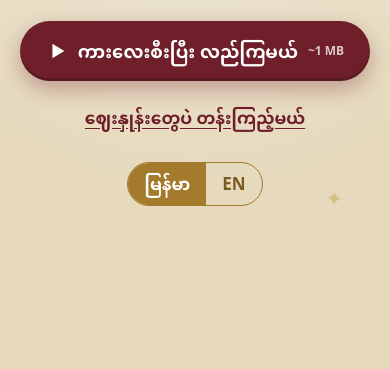
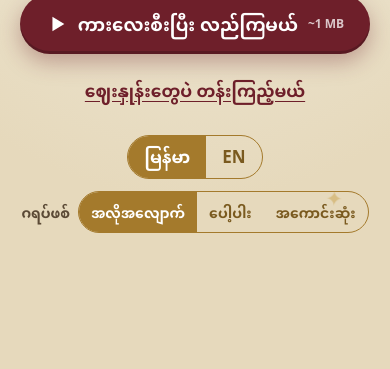
Before and after one commit to SleeperBuildDev/MayaParadise, a plain HTML site: page index.html in a window 390 px wide. Shown: the part 475-844 px from the top of the page. Drawn offline with Linux system fonts and the light colour scheme.

Commit message:
Best graphics on flagship phones, plus an Auto/Lite/Best choice
Flagship phone GPUs (Snapdragon 865+, recent Mali/Immortalis, Xclipse)
now get the high tier automatically. A Graphics switch under the Play
button lets any visitor pick Auto, Lite or Best; the choice is remembered.

Co-Authored-By: Claude Opus 5.5 <noreply@anthropic.com>

```diff
--- a/css/site.css
+++ b/css/site.css
@@ -62,6 +62,10 @@ html[data-lang="en"] #cover h1 { font: 700 48px/1.15 var(--font-serif); }
 .lang-switch button { border: 0; background: transparent; padding: 6px 16px; min-height: 40px; color: var(--gold-text); font-weight: 700; cursor: pointer; }
 .lang-switch button[aria-pressed="true"] { background: var(--gold-deep); color: #fff; }
 .hint-3d { margin-top: 12px; color: var(--muted); font-size: 14px; }
+.quality { display: flex; flex-wrap: wrap; align-items: center; justify-content: center; gap: 8px; margin-top: 12px; }
+.quality-label { color: var(--muted); font-size: 14px; font-weight: 700; }
+.quality .lang-switch { margin-top: 0; }
+.quality .lang-switch button { padding: 6px 12px; font-size: 14px; }
 
 /* ---------- classic page ---------- */
 #classic { max-width: 760px; margin: 0 auto; padding: 0 14px calc(24px + var(--safe-b)); }
--- a/index.html
+++ b/index.html
@@ -119,6 +119,14 @@
     <div class="lang-switch" role="group" aria-label="ဘာသာစကား / Language">
       <button type="button" data-set-lang="my" aria-pressed="true">မြန်မာ</button>
       <button type="button" data-set-lang="en" aria-pressed="false">EN</button>
+    </div>
+    <div class="quality" role="group" aria-label="ဂရပ်ဖစ် / Graphics">
+      <span class="quality-label"><span lang="my">ဂရပ်ဖစ်</span><span lang="en">Graphics</span></span>
+      <div class="lang-switch quality-switch">
+        <button type="button" data-quality="auto" aria-pressed="true"><span lang="my">အလိုအလျောက်</span><span lang="en">Auto</span></button>
+        <button type="button" data-quality="low" aria-pressed="false"><span lang="my">ပေါ့ပါး</span><span lang="en">Lite</span></button>
+        <button type="button" data-quality="high" aria-pressed="false"><span lang="my">အကောင်းဆုံး</span><span lang="en">Best</span></button>
+      </div>
     </div>
     <p class="hint-3d" hidden><span lang="my">ဒီဖုန်းမှာ 3D မပြနိုင်သေးလို့ ရိုးရိုးစာမျက်နှာနဲ့ ပြပေးထားပါတယ်ရှင့်။</span><span lang="en">3D isn't available on this device, so here is the simple page.</span></p>
   </div>
--- a/js/boot.js
+++ b/js/boot.js
@@ -27,11 +27,29 @@ function pickTier(info) {
   const mobile = /Android|iPhone|iPad|iPod|Mobile/i.test(navigator.userAgent);
   if (/SwiftShader|llvmpipe|Software/i.test(r)) return 'low';
   if (/Mali-4|Mali-T[67]|Mali-G(31|51|52)|PowerVR (Rogue )?GE8|Adreno \(TM\) (3\d\d|50\d)|Adreno (3\d\d|50\d)/i.test(r) || mem <= 2 || cores <= 4) return mobile ? 'low' : 'mid';
+  // Flagship phone GPUs (Snapdragon 865 and newer, recent Mali/Immortalis, Samsung Xclipse) get the
+  // best quality too; the game still lowers its pixel ratio by itself if a phone struggles.
+  if (mobile && /Adreno \(TM\) (6[5-9]\d|[7-9]\d\d)|Mali-G(7[1-9]|7\d\d|9\d\d)|Immortalis|Xclipse/i.test(r) && mem >= 4 && cores >= 8) return 'high';
   return mobile ? 'mid' : 'high';
 }
 
+// Graphics choice on the cover (Auto / Lite / Best). Stored as mw-tier; Auto clears it.
+function showQuality() {
+  const cur = safeGet('mw-tier');
+  document.querySelectorAll('[data-quality]').forEach((b) => {
+    const q = b.dataset.quality;
+    b.setAttribute('aria-pressed', String(q === 'auto' ? !['low', 'high'].includes(cur) : q === cur));
+  });
+}
+document.querySelectorAll('[data-quality]').forEach((b) => b.addEventListener('click', () => {
+  if (b.dataset.quality === 'auto') safeDel('mw-tier'); else safeSet('mw-tier', b.dataset.quality);
+  showQuality();
+}));
+
 function safeGet(k) { try { return localStorage.getItem(k); } catch { return null; } }
 function safeSet(k, v) { try { localStorage.setItem(k, v); } catch { /* ignore */ } }
+function safeDel(k) { try { localStorage.removeItem(k); } catch { /* ignore */ } }
+showQuality();
 
 const info = webgl2Info();
 const crashed = sessionStorage.getItem('mw-running') === '1';
```
